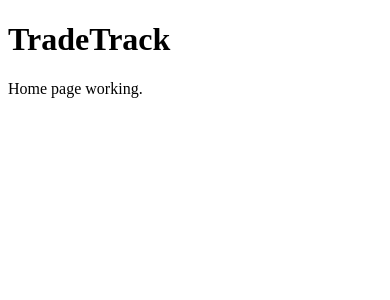
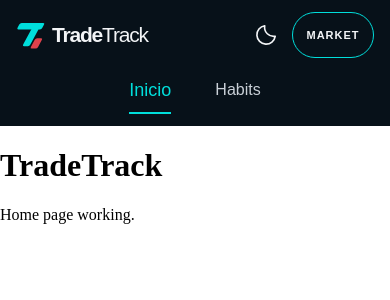
Before and after one commit to davidmorag1095-sudo/Tracking_Web, a Django app: page / in a window 390 px wide. Shown: the top 300 px of the page. Run offline with Django 5.2, Linux system fonts and the light colour scheme.

Commit message:
Build shared TradeTrack navbar
Added the reusable navbar to the base template with TradeTrack branding, public navigation, theme placeholder, MARKET access, and responsive styling.

```diff
--- a/Tracking_Codex/static/css/base.css
+++ b/Tracking_Codex/static/css/base.css
@@ -0,0 +1,240 @@
+/* Shared navbar only. Page content keeps its own styling. */
+body {
+    margin: 0;
+}
+
+.site-header {
+    --nav-background: #071119;
+    --nav-text: #f3f5f7;
+    --nav-muted: #c9d0d7;
+    --nav-accent: #00dedb;
+    background: var(--nav-background);
+    color: var(--nav-text);
+    font-family: Arial, Helvetica, sans-serif;
+}
+
+.site-header *,
+.site-header *::before,
+.site-header *::after {
+    box-sizing: border-box;
+}
+
+.site-nav {
+    display: grid;
+    grid-template-columns: 1fr auto 1fr;
+    align-items: center;
+    gap: 24px;
+    width: 100%;
+    max-width: 1600px;
+    min-height: 84px;
+    margin-inline: auto;
+    padding: 12px clamp(20px, 5vw, 80px);
+}
+
+.site-brand {
+    display: inline-flex;
+    align-items: center;
+    justify-self: start;
+    gap: 16px;
+    color: var(--nav-text);
+    text-decoration: none;
+    white-space: nowrap;
+    min-height: 44px;
+}
+
+.site-brand__name {
+    font-size: 28px;
+    font-weight: 400;
+    letter-spacing: -1.2px;
+}
+
+.site-brand__name strong {
+    font-weight: 700;
+}
+
+.site-brand__mark {
+    position: relative;
+    display: block;
+    width: 36px;
+    height: 36px;
+}
+
+.site-brand__mark::before,
+.site-brand__mark::after,
+.site-brand__mark span {
+    position: absolute;
+    content: "";
+    display: block;
+    transform: skewX(-28deg);
+    border-radius: 2px;
+}
+
+.site-brand__mark::before {
+    inset: 3px auto auto 3px;
+    width: 31px;
+    height: 8px;
+    background: var(--nav-accent);
+}
+
+.site-brand__mark::after {
+    inset: 9px auto auto 14px;
+    width: 9px;
+    height: 23px;
+    background: var(--nav-accent);
+}
+
+.site-brand__mark span {
+    inset: 22px auto auto 21px;
+    width: 9px;
+    height: 13px;
+    background: #df414b;
+}
+
+.site-nav__links,
+.site-nav__actions {
+    display: flex;
+    align-items: center;
+}
+
+.site-nav__links {
+    gap: 44px;
+}
+
+.site-header button {
+    font: inherit;
+}
+
+.site-nav__link {
+    position: relative;
+    display: inline-flex;
+    align-items: center;
+    min-height: 48px;
+    padding: 0;
+    border: 0;
+    background: transparent;
+    color: var(--nav-muted);
+    font-size: 18px;
+    text-decoration: none;
+}
+
+.site-nav__link[aria-current="page"] {
+    color: var(--nav-accent);
+}
+
+.site-nav__link[aria-current="page"]::after {
+    position: absolute;
+    right: 0;
+    bottom: 0;
+    left: 0;
+    height: 2px;
+    background: var(--nav-accent);
+    content: "";
+}
+
+.site-nav__actions {
+    justify-self: end;
+    gap: 24px;
+}
+
+.site-nav__theme {
+    display: inline-flex;
+    justify-content: center;
+    align-items: center;
+    width: 44px;
+    height: 44px;
+    padding: 0;
+    border: 0;
+    background: transparent;
+    color: var(--nav-text);
+}
+
+.site-nav__divider {
+    width: 1px;
+    height: 32px;
+    background: #2a3945;
+}
+
+.site-header .site-nav__market {
+    min-width: 142px;
+    min-height: 46px;
+    padding: 12px 26px;
+    border: 1px solid var(--nav-accent);
+    border-radius: 999px;
+    background: transparent;
+    color: var(--nav-text);
+    font-size: 13px;
+    font-weight: 700;
+    letter-spacing: 1.8px;
+    text-transform: uppercase;
+}
+
+.site-header button:disabled {
+    cursor: not-allowed;
+    opacity: 1;
+}
+
+.site-header a:hover {
+    color: var(--nav-accent);
+}
+
+.site-header a:focus-visible,
+.site-header button:focus-visible {
+    outline: 2px solid var(--nav-accent);
+    outline-offset: 5px;
+    border-radius: 3px;
+}
+
+@media (max-width: 800px) {
+    .site-nav {
+        grid-template-columns: 1fr auto;
+        gap: 8px 16px;
+    }
+
+    .site-nav__links {
+        grid-column: 1 / -1;
+        grid-row: 2;
+        justify-content: center;
+    }
+
+    .site-nav__actions {
+        grid-column: 2;
+        grid-row: 1;
+        gap: 12px;
+    }
+}
+
+@media (max-width: 440px) {
+    .site-nav {
+        padding-inline: 16px;
+        column-gap: 8px;
+    }
+
+    .site-brand {
+        gap: 8px;
+    }
+
+    .site-brand__name {
+        font-size: 21px;
+    }
+
+    .site-brand__mark {
+        width: 28px;
+        transform: scale(.8);
+        transform-origin: left center;
+    }
+
+    .site-nav__actions {
+        gap: 4px;
+    }
+
+    .site-nav__divider {
+        display: none;
+    }
+
+    .site-header .site-nav__market {
+        min-width: 82px;
+        padding-inline: 10px;
+        font-size: 11px;
+        letter-spacing: 1px;
+    }
+}
--- a/Tracking_Codex/templates/base.html
+++ b/Tracking_Codex/templates/base.html
@@ -9,6 +9,29 @@
     {% block extra_css %}{% endblock %}
 </head>
 <body>
+    <header class="site-header">
+        <nav class="site-nav" aria-label="Principal">
+            <a class="site-brand" href="{% url 'home' %}" aria-label="TradeTrack — Inicio">
+                <span class="site-brand__mark" aria-hidden="true"><span></span></span>
+                <span class="site-brand__name"><strong>Trade</strong>Track</span>
+            </a>
+
+            <div class="site-nav__links">
+                <a class="site-nav__link" href="{% url 'home' %}"{% if request.resolver_match.url_name == 'home' %} aria-current="page"{% endif %}>Inicio</a>
+                <button class="site-nav__link" type="button" disabled title="Habits — próximamente">Habits</button>
+            </div>
+
+            <div class="site-nav__actions">
+                <button class="site-nav__theme" type="button" disabled aria-label="Cambiar tema — próximamente" title="Cambiar tema — próximamente">
+                    <svg width="26" height="26" viewBox="0 0 24 24" fill="none" stroke="currentColor" stroke-width="1.5" stroke-linecap="round" stroke-linejoin="round" aria-hidden="true" focusable="false">
+                        <path d="M20.5 13.2A8.5 8.5 0 0 1 10.8 3.5a8.5 8.5 0 1 0 9.7 9.7Z" />
+                    </svg>
+                </button>
+                <span class="site-nav__divider" aria-hidden="true"></span>
+                <button class="site-nav__market" type="button" disabled title="Market — próximamente">Market</button>
+            </div>
+        </nav>
+    </header>
     {% block content %}{% endblock %}
 
     <script src="{% static 'js/base.js' %}"></script>
```
